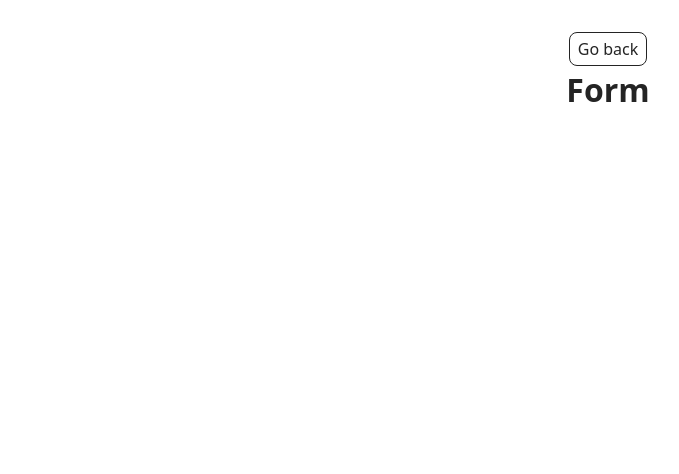
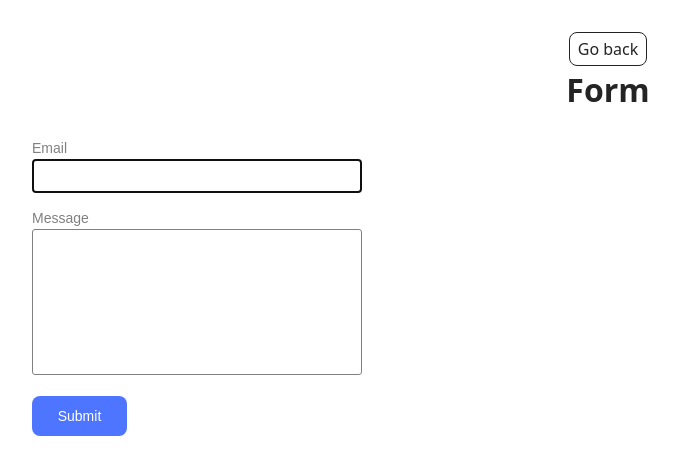
Before and after one commit to George-Riabov/goit-js-hw-09, a website built with Vite: page src/2-form.html in a window 1280 px wide. Shown: the whole page, without its empty margins (32-711 px from the left). Built offline with nearby package versions, Linux system fonts and the light colour scheme.

Commit message:
finish form

```diff
--- a/src/2-form.html
+++ b/src/2-form.html
@@ -12,6 +12,17 @@
       <div class="container">
         <a class="back-link" href="./index.html">Go back</a>
         <h1 class="main-title">Form</h1>
+        <form class="feedback-form" autocomplete="off">
+          <label>
+            Email
+            <input type="email" name="email" autofocus />
+          </label>
+          <label>
+            Message
+            <textarea name="message" rows="8"></textarea>
+          </label>
+          <button type="submit">Submit</button>
+        </form>
       </div>
     </main>
     <script type="module" src="./js/2-form.js"></script>
--- a/src/css/styles.css
+++ b/src/css/styles.css
@@ -36,3 +36,48 @@
   width: 100%;
   height: auto;
 }
+
+.feedback-form {
+  box-sizing: border-box;
+  display: flex;
+  flex-direction: column;
+  align-items: flex-start;
+  width: 360px;
+  padding: 24px;
+
+  border-radius: 4px;
+  background-color: #fff;
+}
+
+.feedback-form label {
+  display: block;
+  margin-bottom: 15px;
+  font-family: sans-serif;
+  font-size: 14px;
+  color: gray;
+  text-align: left;
+  width: 100%;
+}
+
+.feedback-form input,
+.feedback-form textarea {
+  width: 100%;
+  padding: 8px;
+  border: 1px solid gray;
+  border-radius: 3px;
+  font-size: 14px;
+  font-family: inherit;
+  resize: none;
+}
+
+.feedback-form button {
+  background-color: #4e75ff;
+  color: #fff;
+  border: none;
+  font-size: 14px;
+  cursor: pointer;
+  border-radius: 8px;
+  padding: 8px 16px;
+  width: 95px;
+  height: 40px;
+}
--- a/src/js/2-form.js
+++ b/src/js/2-form.js
@@ -0,0 +1,48 @@
+const STORAGE_KEY = 'feedback-form-state';
+
+let formData = { email: '', message: '' };
+
+document.addEventListener('DOMContentLoaded', () => {
+  const form = document.querySelector('.feedback-form');
+  if (!form) return;
+
+  const { email, message } = form.elements;
+
+  try {
+    const saved = JSON.parse(localStorage.getItem(STORAGE_KEY));
+    if (saved && typeof saved === 'object') {
+      formData.email = saved.email ?? '';
+      formData.message = saved.message ?? '';
+    }
+  } catch {}
+
+  email.value = formData.email;
+  message.value = formData.message;
+
+  form.addEventListener('input', e => {
+    const { name, value } = e.target;
+    if (name in formData) {
+      const clearValue = value.trim();
+      formData[name] = clearValue;
+      localStorage.setItem(STORAGE_KEY, JSON.stringify(formData));
+    }
+  });
+
+  form.addEventListener('submit', e => {
+    e.preventDefault();
+
+    const emailValid = formData.email.trim();
+    const messageValid = formData.message.trim();
+
+    if (!emailValid || !messageValid) {
+      alert('Fill please all fields');
+      return;
+    }
+
+    console.log(formData);
+
+    localStorage.removeItem(STORAGE_KEY);
+    formData = { email: '', message: '' };
+    form.reset();
+  });
+});
```
